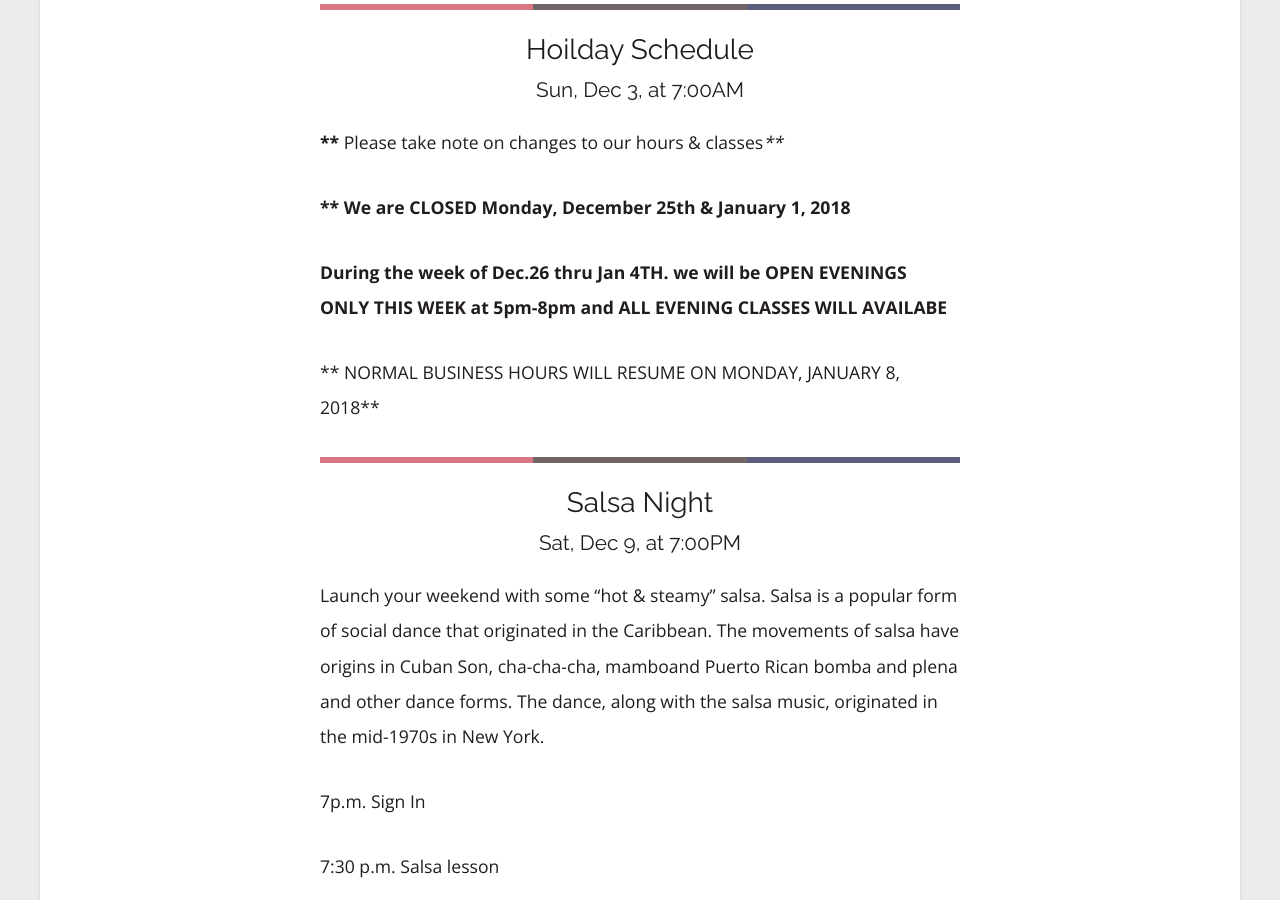
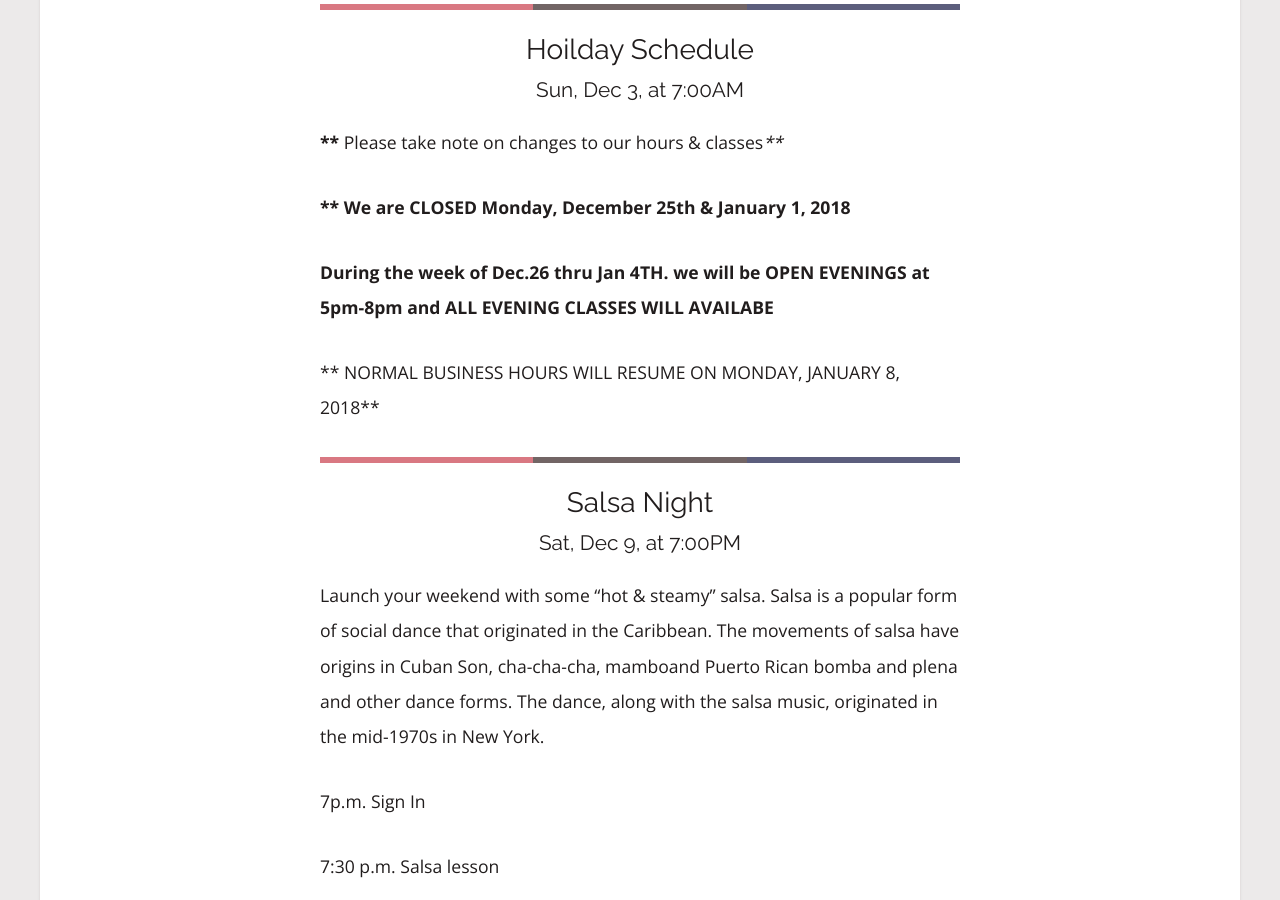
Before and after one commit to rwstone/shapeitup, a Jekyll site: the page built from events/index.md, in a window 1280 px wide and 900 px high, scrolled down 1465 px. Built offline with Jekyll 4.4.1, drawn with Linux system fonts in a browser that asks for light colours; some web fonts are replaced.

Commit message:
Updated Holdiay Schedule

```diff
--- a/_events/Holdiay Schedule.markdown
+++ b/_events/Holdiay Schedule.markdown
@@ -40,7 +40,7 @@
 
 **** We are CLOSED Monday, December 25th & January 1, 2018**
 
-**During the week of Dec.26 thru Jan 4TH. we will be OPEN EVENINGS ONLY THIS WEEK at 5pm-8pm and ALL EVENING CLASSES WILL AVAILABE**
+**During the week of Dec.26 thru Jan 4TH. we will be OPEN EVENINGS  at 5pm-8pm and ALL EVENING CLASSES WILL AVAILABE**
 
 
 
```
